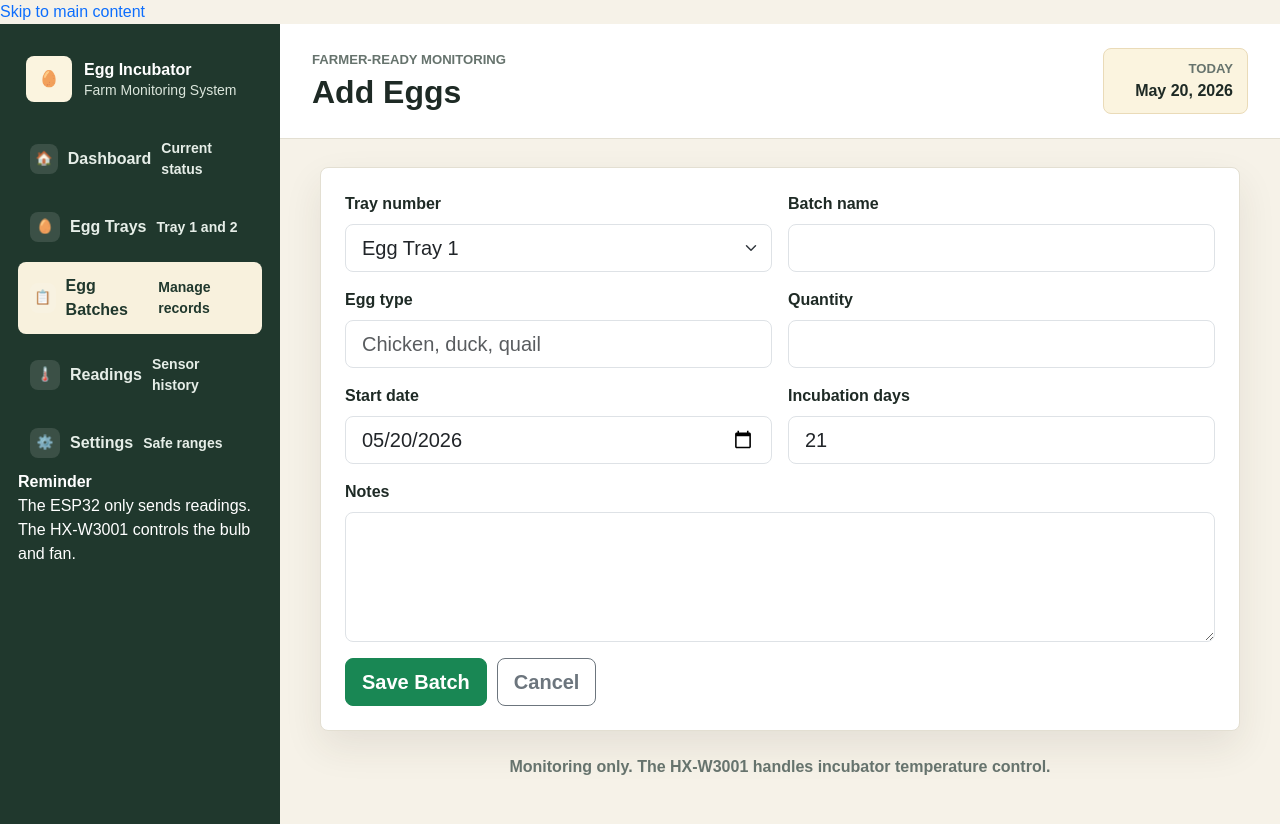
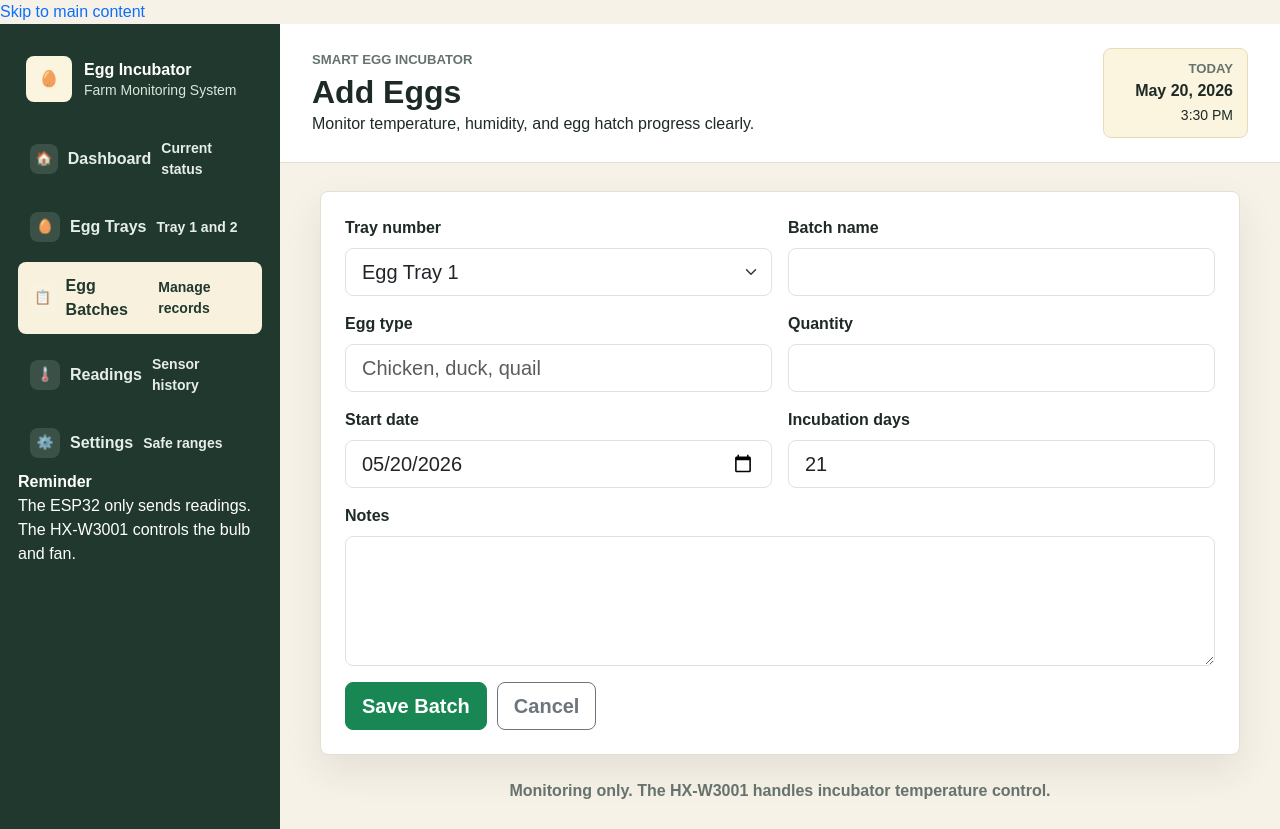
Before and after one commit to Dan1007Mercado/physics, a PHP site: page /add_batch.php in a window 1280 px wide. Run offline with PHP 8.4, Linux system fonts and the light colour scheme; data that the repository does not hold is empty.

Commit message:
Improve HCI topbar

```diff
--- a/includes/navbar.php
+++ b/includes/navbar.php
@@ -1,10 +1,15 @@
 <header class="topbar">
     <div>
-        <p class="eyebrow mb-1">Farmer-ready monitoring</p>
+        <p class="eyebrow mb-1">Smart Egg Incubator</p>
         <h1><?= e($pageTitle) ?></h1>
+        <p class="topbar-subtitle mb-0">
+            Monitor temperature, humidity, and egg hatch progress clearly.
+        </p>
     </div>
-    <div class="topbar-note">
+
+    <div class="topbar-note" aria-label="Current date and time">
         <span>Today</span>
         <strong><?= date('M j, Y') ?></strong>
+        <small><?= date('g:i A') ?></small>
     </div>
 </header>
```
